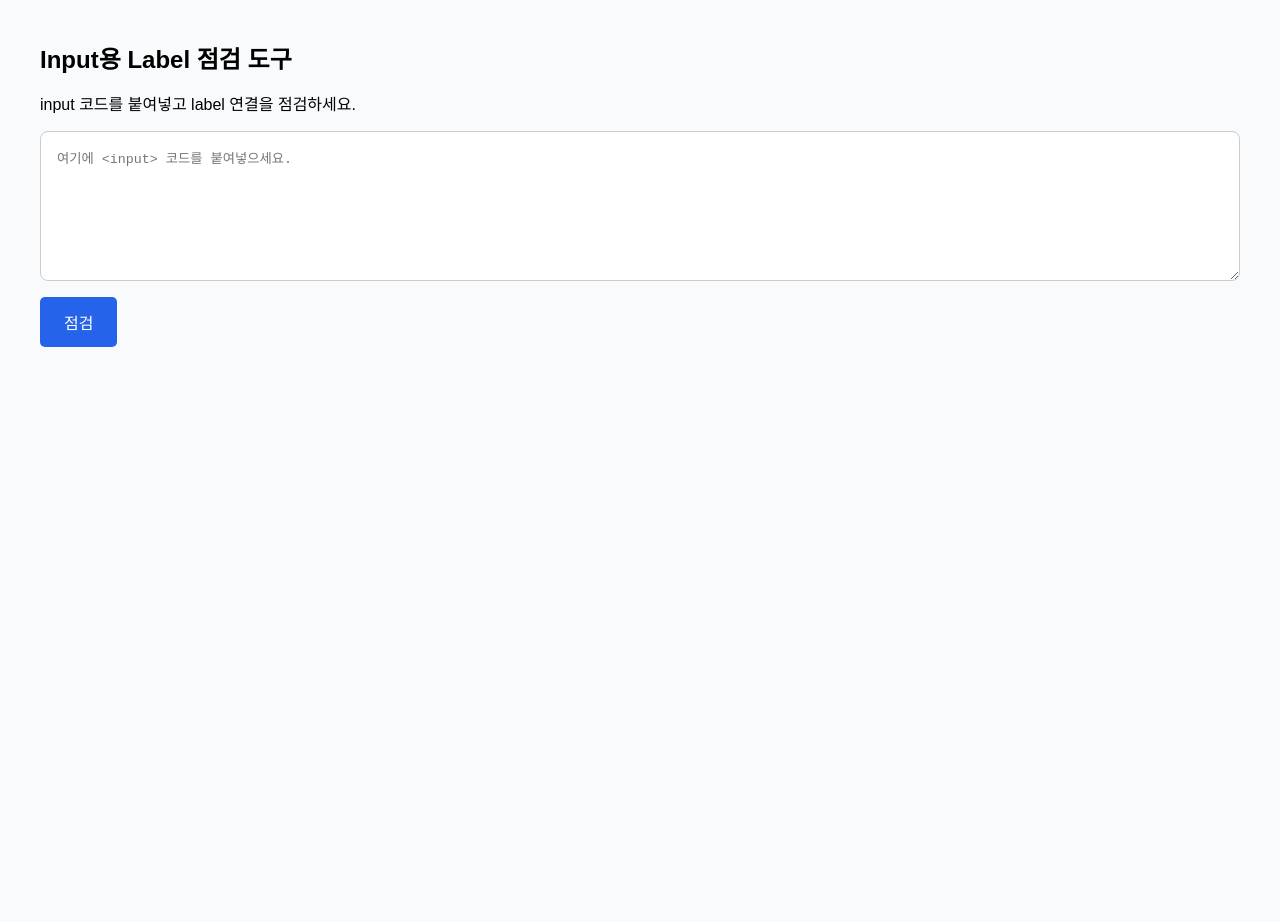
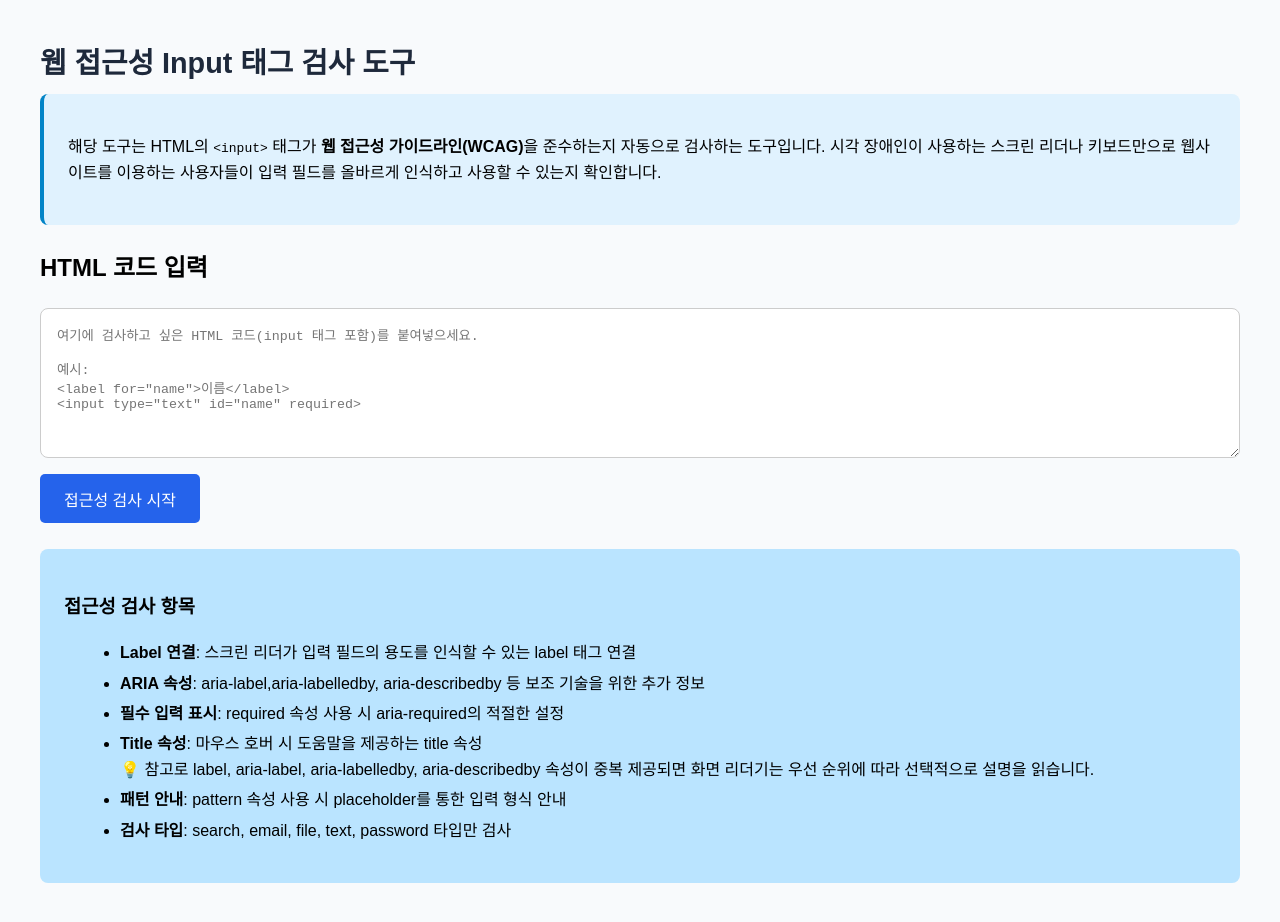
Before and after one commit to gmltn205/Simple_Input_Tag_Html_a11y_Inspector, a plain HTML site: page index.html in a window 1280 px wide. Before the commit the page ends 800 px from the top, so only its background shows below. Drawn offline with Linux system fonts and the light colour scheme.

Commit message:
Update index.html

```diff
--- a/index.html
+++ b/index.html
@@ -1,26 +1,69 @@
 <html lang="ko"><head>
   <meta charset="UTF-8">
-  <title>Input용 Label 점검 도구</title>
+  <title>웹 접근성 Input 태그 검사 도구</title>
   <meta name="viewport" content="width=device-width,initial-scale=1">
   <style>
-    body { font-family: sans-serif; padding: 2rem; background: #f8fafc; }
-    h1 { font-size: 1.5rem; margin-bottom: 1rem; }
-    textarea { width: 100%; height: 150px; margin-bottom: 1rem; padding: 1rem; border-radius: 8px; border: 1px solid #ccc; }
-    button { padding: 0.8em 1.5em; font-size: 1rem; border-radius: 5px; border: none; background: #2563eb; color: white; cursor: pointer; }
-    .result { background: white; border-radius: 8px; margin-top: 1rem; padding: 1.5rem; }
+    body { font-family: sans-serif; padding: 2rem; background: #f8fafc; line-height: 1.6; }
+    h1 { font-size: 1.8rem; margin-bottom: 0.5rem; color: #1e293b; }
+    .description { background: #e0f2fe; padding: 1.5rem; border-radius: 8px; margin-bottom: 1.5rem; border-left: 4px solid #0284c7; }
+    .description h2 { font-size: 1.2rem; margin: 0 0 1rem 0; color: #0c4a6e; }
+    .check-items { margin: 1rem 0; }
+    .check-items ul { margin: 0.5rem 0 0 1rem; }
+    .check-items li { margin: 0.3rem 0; }
+    .inspection_des { background: #bae4ff; padding: 1.5rem; border-radius: 8px; margin-bottom: 1.5rem; }
+    textarea { width: 100%; height: 150px; margin-bottom: 1rem; padding: 1rem; border-radius: 8px; border: 1px solid #ccc; font-family: monospace; }
+    button { padding: 0.8em 1.5em; font-size: 1rem; border-radius: 5px; border: none; background: #2563eb; color: white; cursor: pointer; transition: background 0.2s; }
+    button:hover { background: #1d4ed8; }
+    .result { background: white; border-radius: 8px; margin-top: 1rem; padding: 1.5rem; box-shadow: 0 1px 3px rgba(0,0,0,0.1); }
     .ok { color: #22c55e; font-weight: bold; }
     .warn { color: #dc2626; font-weight: bold; }
     ul { margin: 0.5rem 0; }
+    .preview-container {
+        background: white;
+        padding: 20px;
+        border-radius: 8px;
+        box-shadow: 0 2px 4px rgba(0,0,0,0.1);
+    }
+    .preview-header {
+        background: #e3f2fd;
+        padding: 10px 15px;
+        margin: -20px -20px 20px -20px;
+        border-radius: 8px 8px 0 0;
+        border-bottom: 1px solid #bbdefb;
+    }
+
   </style>
 </head>
 <body>
-  <h1>Input용 Label 점검 도구</h1>
-  <p>input 코드를 붙여넣고 label 연결을 점검하세요.</p>
+  <h1>웹 접근성 Input 태그 검사 도구</h1>
+  <div class="description">
+    <p>해당 도구는 HTML의 <code>&lt;input&gt;</code> 태그가 <strong>웹 접근성 가이드라인(WCAG)</strong>을 준수하는지 자동으로 검사하는 도구입니다.
+    시각 장애인이 사용하는 스크린 리더나 키보드만으로 웹사이트를 이용하는 사용자들이 입력 필드를 올바르게 인식하고 사용할 수 있는지 확인합니다.</p>
+  </div>
 
-  <textarea id="input" placeholder="여기에 &lt;input&gt; 코드를 붙여넣으세요."></textarea>
-  <button onclick="checkInputs()">점검</button>
-
+  <h2>HTML 코드 입력</h2>
+  <textarea id="input" placeholder="여기에 검사하고 싶은 HTML 코드(input 태그 포함)를 붙여넣으세요.&#10;&#10;예시:&#10;&lt;label for=&quot;name&quot;&gt;이름&lt;/label&gt;&#10;&lt;input type=&quot;text&quot; id=&quot;name&quot; required&gt;"></textarea>
+  <button onclick="checkInputs()">접근성 검사 시작</button>
+  <br><br>
   <div id="result" class="result" style="display:none"></div>
 
-  <script src="index.js"></script>
+  <script src="09241410.js"></script>
+
+  <div class="inspection_des">
+    <div class="check-items">
+      <h3>접근성 검사 항목</h3>
+      <ul>
+        <li><strong>Label 연결</strong>: 스크린 리더가 입력 필드의 용도를 인식할 수 있는 label 태그 연결</li>
+        <li><strong>ARIA 속성</strong>: aria-label,aria-labelledby, aria-describedby 등 보조 기술을 위한 추가 정보</li>
+        <li><strong>필수 입력 표시</strong>: required 속성 사용 시 aria-required의 적절한 설정</li>
+        <li>
+          <strong>Title 속성</strong>: 마우스 호버 시 도움말을 제공하는 title 속성
+          <br>💡 참고로 label, aria-label, aria-labelledby, aria-describedby 속성이 중복 제공되면 화면 리더기는 우선 순위에 따라 선택적으로 설명을 읽습니다.
+        </li>
+        <li><strong>패턴 안내</strong>: pattern 속성 사용 시 placeholder를 통한 입력 형식 안내</li>
+        <li><strong>검사 타입</strong>: search, email, file, text, password 타입만 검사</li>
+      </ul>
+
+    </div>
+  </div>
 </body></html>
```
